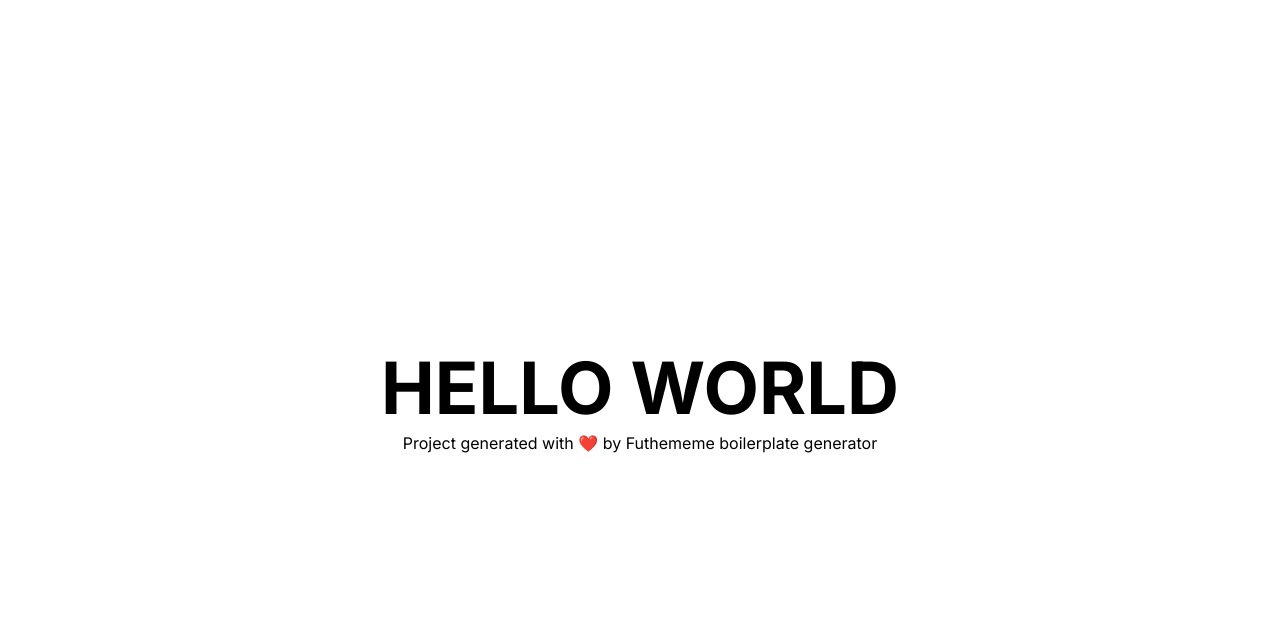
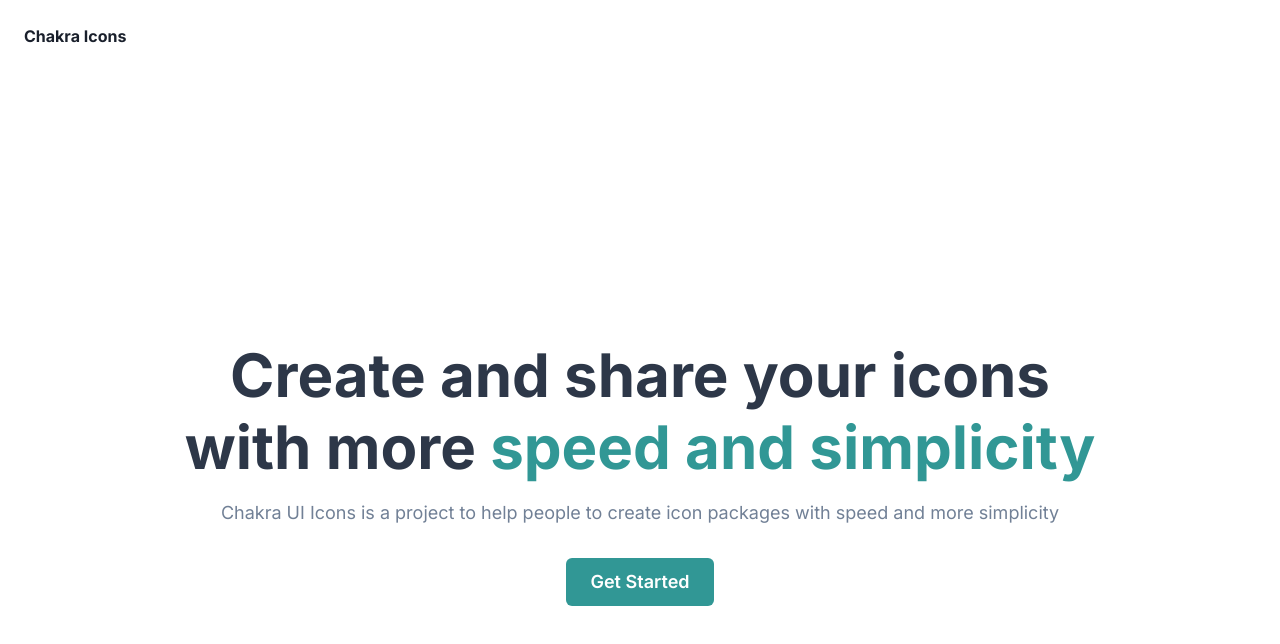
Before and after one commit to Futhememe/chakra-icons, a Next.js app: page / in a window 1280 px wide. Shown: the top 644 px of the page. Built offline with nearby package versions, Linux system fonts and the light colour scheme.

Commit message:
🎨 update index page

```diff
--- a/src/pages/index.tsx
+++ b/src/pages/index.tsx
@@ -1,19 +1,52 @@
-import { Heading, Text } from '@chakra-ui/react'
+import { Button, Flex, Heading, Text } from '@chakra-ui/react'
 import type { NextPage } from 'next'
 import Head from 'next/head'
 import { Container } from '../components/Container'
+import { Header } from '../components/Header'
+import { colors } from '../theme'
 
 const Home: NextPage = () => {
   return (
+    <>
+      <Header />
       <Container>
         <Head>
           <title>Chakra UI Icons || Home</title>
           <meta name="description" content="Create and share your icons with more speed and simplicity" />
           <link rel="icon" href="/favicon.ico" />
         </Head>
-      <Heading fontSize='7xl'>HELLO WORLD</Heading>
-      <Text>Project generated with ❤️ by Futhememe boilerplate generator</Text>
+        <Flex
+          flexDirection='column'
+          pr={['2rem', '10rem']}
+          pl={['2rem', '10rem']}
+          alignItems='center'
+          textAlign='center'
+        >
+          <Heading
+            fontSize={['2.5rem', '6xl']}
+            color={colors.black[100]}
+          >
+            Create and share your icons with more <Text as='span' color={colors.green[100]}>speed and simplicity</Text>
+          </Heading>
+          <Text
+            color={colors.gray[100]}
+            mt='1rem'
+            fontSize={['md', 'lg']}
+          >
+            Chakra UI Icons is a project to help people to create icon packages with speed and more simplicity
+          </Text>
+
+          <Button
+            size={'lg'}
+            bgColor={colors.green[100]}
+            color={'white'}
+            mt='2rem'
+          >
+            Get Started
+          </Button>
+        </Flex>
       </Container>
+    </>
   )
 }
 
```
Lines whose indentation alone changed are shown as unchanged.
